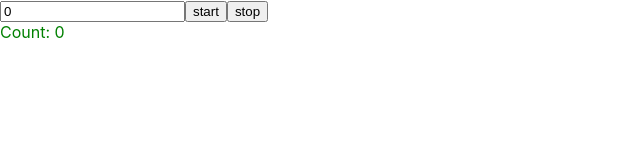
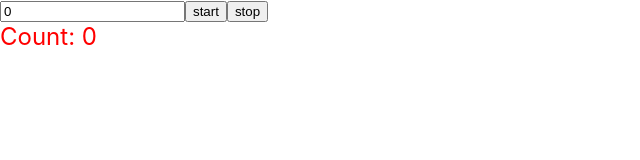
Before and after one commit to EdmondWang/React-Scenario, a React (Create React App) app: page / in a window 1280 px wide. Shown: the top 160 px of the page, without its empty margins (0-640 px from the left). Built offline with nearby package versions, Linux system fonts and the light colour scheme.

Commit message:
add prime number util

```diff
--- a/src/App.js
+++ b/src/App.js
@@ -1,4 +1,5 @@
 import React, { useRef, useState } from "react";
+import {isPrimeNumber } from './utils/prime-number';
 
 const App = () => {
   const [startVal, setStartVal] = useState(0);
@@ -44,9 +45,9 @@ const App = () => {
       </div>
       <span
         style={{
-          color: count % 2 === 0 ? "green" : "red",
+          color: isPrimeNumber(count) ? "green" : "red",
           transition: "font-size ease 0.2s",
-          fontSize: count % 2 === 0 ? "16px" : "24px",
+          fontSize: isPrimeNumber(count) ? "16px" : "24px",
         }}
       >
         Count: {count}
--- /dev/null
+++ b/src/utils/prime-number.js
@@ -0,0 +1,14 @@
+export const isPrimeNumber = (n) => {
+    if (n <= 1) {
+        return false;
+    }
+    if (n === 2 || n === 3) {
+        return true;
+    }
+    for (let i = 4; i < n; i++) {
+        if (n % i === 0) {
+            return false;
+        }
+    }
+    return true;
+};
```
